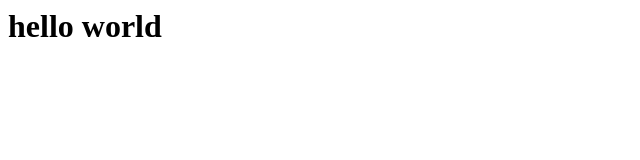
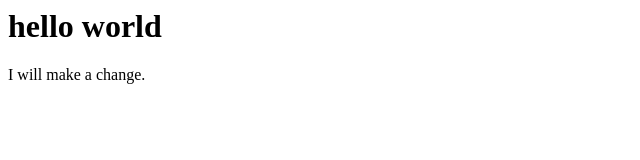
Before and after one commit to xinyzhang9/basic-repo, a plain HTML site: page index.html in a window 1280 px wide. Shown: the whole page, without its empty margins (0-640 px from the left). Drawn offline with Linux system fonts and the light colour scheme.

Commit message:
add a paragraph to html

```diff
--- a/index.html
+++ b/index.html
@@ -5,5 +5,6 @@
 	</head>
 	<body>
 		<h1>hello world</h1>
+		<p>I will make a change.</p>
 	</body>
 </html>
```
